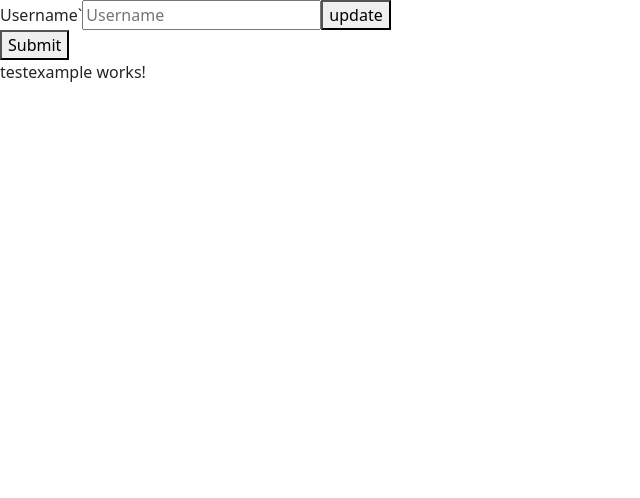
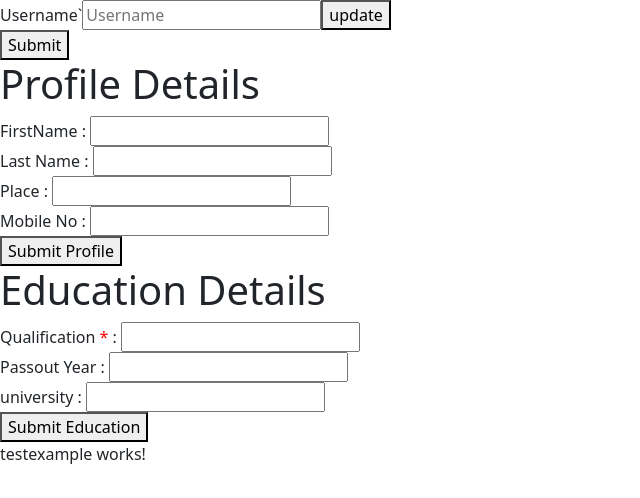
Before and after one commit to rssahay/AngularEvening, an Angular app: page / in a window 1280 px wide. Shown: the top 498 px of the page, without its empty margins (0-640 px from the left). Built offline with nearby package versions, Linux system fonts and the light colour scheme.

Commit message:
Reactive form validation
Reactive form validation

```diff
--- a/src/app/component-fundamentals/reactive-forms-examples/reactive-forms-examples.component.html
+++ b/src/app/component-fundamentals/reactive-forms-examples/reactive-forms-examples.component.html
@@ -1,5 +1,8 @@
 <label>Username`</label>
 <input type="text" placeholder="Username" [formControl]="username">
+<div *ngIf="username.invalid && (username.dirty || username.touched)">
+    <span>please enter valid details</span>
+</div>
 
 <button (click)="update()">update</button>
 <br>
@@ -8,4 +11,74 @@
 {{username.value}}
 
 
+<h1>Profile Details</h1>
+<form [formGroup]="profile">
+    <label>FirstName</label> : <input type="text" formControlName="firstname">
+    <br>
+    <label>Last Name</label> : <input type="text" formControlName="lastname">
+    <br>
+    <label>Place</label> : <input type="text" formControlName="Place">
+    <br>
+    <label>Mobile No</label> : <input type="text" formControlName="mobile">
+
+</form>
+<button (click)="SubmitProfile()"> Submit Profile</button>
+
+
+<h1>Education Details</h1>
+<form [formGroup]="educationDetails">
+    <label>Qualification <span style="color: red;">*</span></label> : <input type="text"
+        formControlName="qualification">
+    <div *ngIf="educationDetails.controls['qualification'].invalid &&
+        (educationDetails.controls['qualification'].dirty || educationDetails.controls['qualification'].touched)">
+        Please Enter the required Field
+    </div>
+    <br>
+    <label>Passout Year</label> : <input type="text" formControlName="passoutYear">
+    <!-- <div *ngIf="educationDetails.controls['passoutYear'].invalid &&
+    (educationDetails.controls['passoutYear'].dirty || educationDetails.controls['passoutYear'].touched)">
+        Please Enter the required Field
+    </div> -->
+    <div *ngIf="educationDetails.controls['passoutYear'].invalid &&
+    (educationDetails.controls['passoutYear'].dirty || educationDetails.controls['passoutYear'].touched)">
+        <div *ngIf="educationDetails.controls['passoutYear'].errors?.['required']">
+            Please Enter the required Fields
+        </div>
+        <div *ngIf="educationDetails.controls['passoutYear'].errors?.['maxlength'] || educationDetails.controls['passoutYear'].errors?.['minlength'] ">
+            Please enter 4 digit only.
+        </div>
+
+    </div>
+    <br>
+    <label>university</label> : <input type="text" formControlName="university">
+
+
+</form>
+<button (click)="SubmitEducation()"> Submit Education</button>
+
+
+
+
+
+
 <app-testexample></app-testexample>
+
+
+
+
+
+
+
+
+
+
+<!-- <h1>student </h1>
+<form [formGroup]="student">
+
+    <label>Name</label> :  <input type="text" formControlName="firstname">
+    <div *ngIf="student.controls['firstname'].invalid && (student.controls['firstname'].dirty ||student.controls['firstname'].touched) ">
+        Please enter the required field
+    </div>
+    <br>
+    <button (click)="studentSubmit()">STudentSubmit</button>
+</form> -->
--- a/src/app/component-fundamentals/reactive-forms-examples/reactive-forms-examples.component.ts
+++ b/src/app/component-fundamentals/reactive-forms-examples/reactive-forms-examples.component.ts
@@ -1,5 +1,5 @@
 import { Component, OnInit } from '@angular/core';
-import { FormControl, Validators } from '@angular/forms';
+import { FormControl, FormGroup, Validators } from '@angular/forms';
 
 @Component({
   selector: 'app-reactive-forms-examples',
@@ -10,9 +10,42 @@ export class ReactiveFormsExamplesComponent implements OnInit {
 
   constructor() { }
 
-  username = new FormControl('',Validators.required)
+  username = new FormControl('',Validators.required);
+  password =  new FormControl('')
+
+  profile = new FormGroup({
+    firstname :new FormControl(''),
+    lastname : new FormControl(''),
+    Place : new FormControl(''),
+    mobile :new FormControl('')
+  })
+
+  educationDetails = new FormGroup({
+    qualification: new FormControl('',Validators.required),
+    passoutYear : new FormControl('',[Validators.required,Validators.maxLength(4),Validators.minLength(4)]),
+    university : new FormControl('')
+  })
 
   ngOnInit(): void {
+  }
+
+  SubmitProfile(){
+
+    console.log(this.profile)
+    console.log("Mobile Number" + this.profile.value.mobile)
+    console.log("Place" + this.profile.value.Place)
+
+  }
+
+  SubmitEducation(){
+    this.educationDetails.markAllAsTouched();
+    if(this.educationDetails.valid){
+      console.log(this.educationDetails.value.qualification)
+      console.log(this.educationDetails.value.passoutYear)
+    }else{
+      console.log("Enter the required fields")
+    }
+
   }
 
   update(){
@@ -23,6 +56,10 @@ export class ReactiveFormsExamplesComponent implements OnInit {
 
   }
 
+  // studentSubmit(){
+  //   this.student.markAllAsTouched();
+  // }
+
   submit(){
     if(this.username.valid){
 
```
